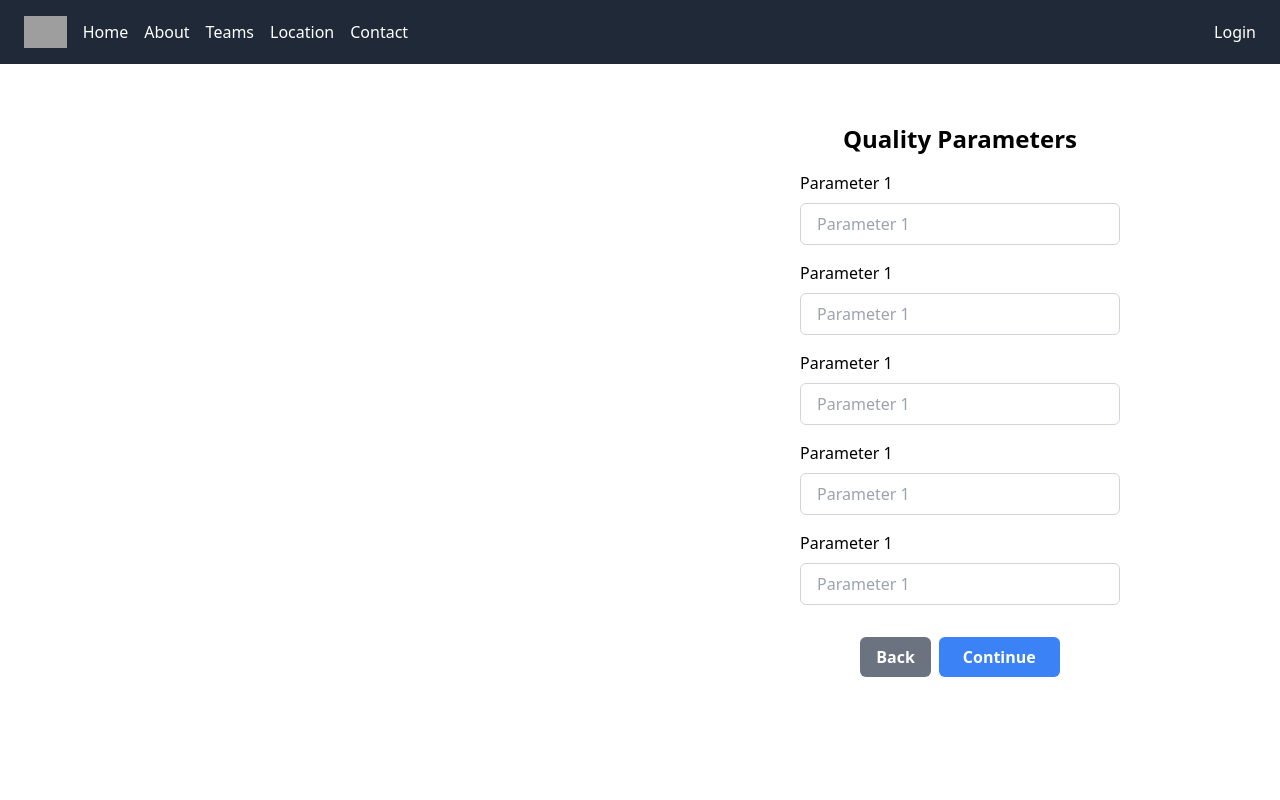
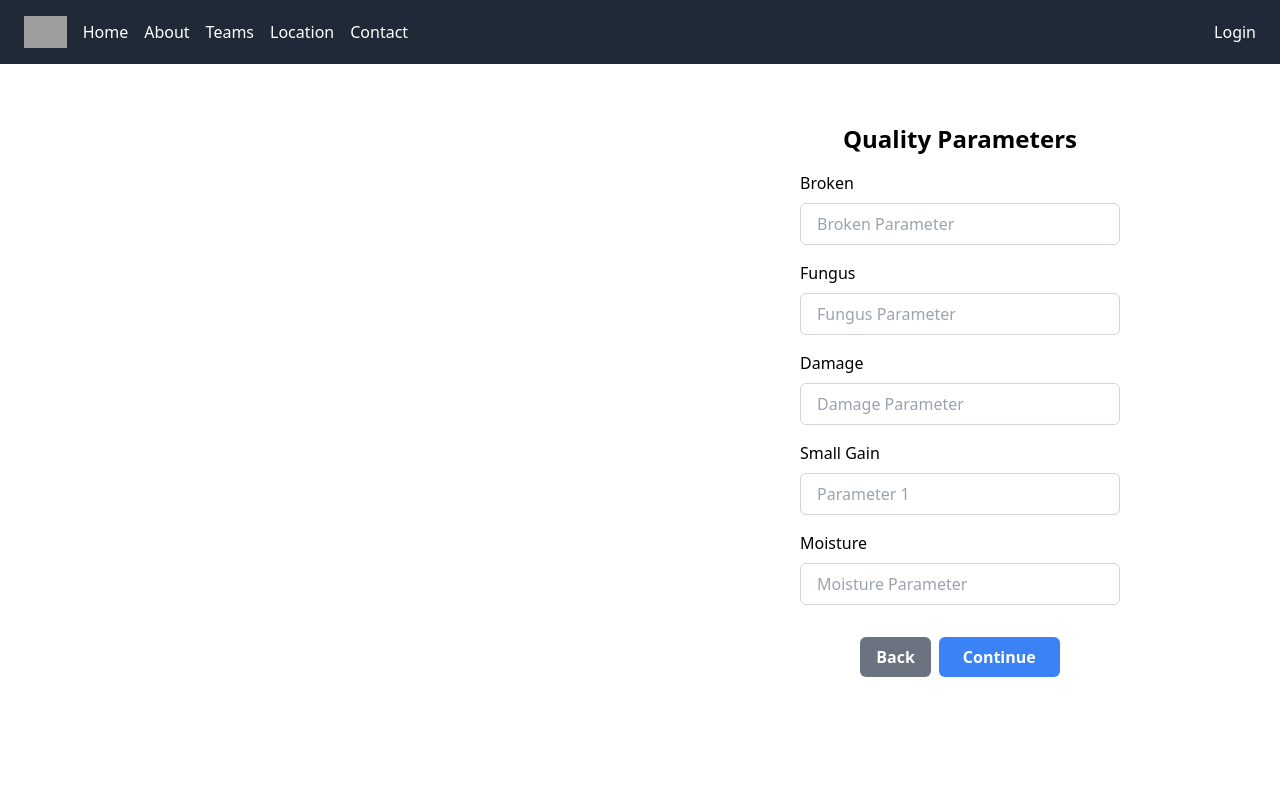
Before and after one commit to Santu-Hansariafood/hansariafarmer, a React (Create React App) app: page /quality-parameter in a window 1280 px wide. Shown: the top 800 px of the page. Built offline with nearby package versions, Linux system fonts and the light colour scheme; grey boxes are pictures that could not be loaded.

Commit message:
added the code on to the server

```diff
--- a/src/Address/Address.jsx
+++ b/src/Address/Address.jsx
@@ -15,7 +15,7 @@ const Address = () => {
   });
   const navigate = useNavigate();
   const location = useLocation();
-  const { farmerName, farmerId } = location.state || {};
+  const { farmerName, farmerId, selectedProducts } = location.state || {};
 
   const handleChange = (e) => {
     setAddress({ ...address, [e.target.name]: e.target.value });
@@ -29,15 +29,13 @@ const Address = () => {
         ...address,
       });
       console.log("Response:", response.data);
-      // Redirect to the quality parameter component
-      navigate("/quality-parameter");
+      navigate("/quality-parameter", { state: { farmerId, farmerName} });
     } catch (error) {
       console.error("Error saving address:", error);
     }
   };
 
   const handleBack = () => {
-    // Handle back action
     console.log("Go back...");
   };
 
@@ -47,7 +45,6 @@ const Address = () => {
         <Carousel/>
       </div>
       <div className="w-full md:w-1/2">
-        {/* Right Side - Address Form */}
         <div className="flex flex-col items-center justify-center h-full px-4">
           <h2 className="text-2xl font-bold mb-4">Pickup Location for {farmerName} </h2>
           <div className="w-full max-w-xs">
--- a/src/ProductList/ProductList.jsx
+++ b/src/ProductList/ProductList.jsx
@@ -40,7 +40,7 @@ const ProductList = () => {
           }
         );
         console.log("Response:", response.data);
-        navigate("/address-selection", { state: { farmerId, farmerName } });
+        navigate("/address-selection", { state: { farmerId, farmerName} });
       } catch (error) {
         console.error("Error saving products:", error);
       }
--- a/src/Quality/Quality.jsx
+++ b/src/Quality/Quality.jsx
@@ -1,29 +1,39 @@
 import React, { useState } from "react";
-import { useNavigate } from "react-router-dom";
+import { useNavigate, useLocation } from "react-router-dom";
+import axios from "axios";
 
 const Quality = () => {
   const [qualityParameters, setQualityParameters] = useState({
-    parameter1: "",
-    parameter2: "",
-    parameter3: "",
-    parameter4: "",
-    parameter5: ""
+    broken: "",
+    fungus: "",
+    damage: "",
+    smallgain: "",
+    moisture: ""
   });
   const navigate = useNavigate();
+  const location = useLocation();
+  const { farmerId, farmerName ,selectedProducts} = location.state || {};
 
   const handleChange = (e) => {
     setQualityParameters({ ...qualityParameters, [e.target.name]: e.target.value });
   };
 
-  const handleContinue = () => {
-    // Handle continue logic here
-    console.log("Quality Parameters:", qualityParameters);
-    // Redirect to the next step (if applicable)
-    navigate("/quantity");
+  const handleContinue = async () => {
+    try {
+      const response = await axios.post("http://localhost:3000/quality-parameter", {
+        farmerId,
+        farmerName,
+        ...qualityParameters
+      });
+      console.log("Quality Parameters:", qualityParameters);
+      console.log("Response:", response.data);
+      navigate("/quantity", { state: { farmerId, farmerName } });
+    } catch (error) {
+      console.error("Error saving quality parameters:", error);
+    }
   };
 
   const handleBack = () => {
-    // Handle back action
     console.log("Go back...");
   };
 
@@ -33,61 +43,59 @@ const Quality = () => {
         {/* Left Side - Carousel Component */}
       </div>
       <div className="w-full md:w-1/2">
-        {/* Right Side - Quality Parameters Form */}
         <div className="flex flex-col items-center justify-center h-full px-4">
-          <h2 className="text-2xl font-bold mb-4">Quality Parameters</h2>
+          <h2 className="text-2xl font-bold mb-4">Quality Parameters {farmerName}</h2>
           <div className="w-full max-w-xs">
-            <label htmlFor="parameter1" className="block mb-2">Parameter 1</label>
+            <label htmlFor="broken" className="block mb-2">Broken</label>
             <input
               type="text"
-              id="parameter1"
-              name="parameter1"
-              value={qualityParameters.parameter1}
+              id="broken"
+              name="broken"
+              value={qualityParameters.broken}
+              onChange={handleChange}
+              placeholder="Broken Parameter"
+              className="input-field mb-4 border border-gray-300 rounded-md px-4 py-2 w-80"
+            />
+            <label htmlFor="fungus" className="block mb-2">Fungus</label>
+            <input
+              type="text"
+              id="fungus"
+              name="fungus"
+              value={qualityParameters.fungus}
+              onChange={handleChange}
+              placeholder="Fungus Parameter"
+              className="input-field mb-4 border border-gray-300 rounded-md px-4 py-2 w-80"
+            />
+            <label htmlFor="damage" className="block mb-2">Damage</label>
+            <input
+              type="text"
+              id="damage"
+              name="damage"
+              value={qualityParameters.damage}
+              onChange={handleChange}
+              placeholder="Damage Parameter"
+              className="input-field mb-4 border border-gray-300 rounded-md px-4 py-2 w-80"
+            />
+            <label htmlFor="smallgain" className="block mb-2">Small Gain</label>
+            <input
+              type="text"
+              id="smallgain"
+              name="smallgain"
+              value={qualityParameters.smallgain}
               onChange={handleChange}
               placeholder="Parameter 1"
               className="input-field mb-4 border border-gray-300 rounded-md px-4 py-2 w-80"
             />
-            <label htmlFor="parameter1" className="block mb-2">Parameter 1</label>
+            <label htmlFor="moisture" className="block mb-2">Moisture</label>
             <input
               type="text"
-              id="parameter1"
-              name="parameter1"
-              value={qualityParameters.parameter1}
+              id="moisture"
+              name="moisture"
+              value={qualityParameters.moisture}
               onChange={handleChange}
-              placeholder="Parameter 1"
+              placeholder="Moisture Parameter"
               className="input-field mb-4 border border-gray-300 rounded-md px-4 py-2 w-80"
             />
-            <label htmlFor="parameter1" className="block mb-2">Parameter 1</label>
-            <input
-              type="text"
-              id="parameter1"
-              name="parameter1"
-              value={qualityParameters.parameter1}
-              onChange={handleChange}
-              placeholder="Parameter 1"
-              className="input-field mb-4 border border-gray-300 rounded-md px-4 py-2 w-80"
-            />
-            <label htmlFor="parameter1" className="block mb-2">Parameter 1</label>
-            <input
-              type="text"
-              id="parameter1"
-              name="parameter1"
-              value={qualityParameters.parameter1}
-              onChange={handleChange}
-              placeholder="Parameter 1"
-              className="input-field mb-4 border border-gray-300 rounded-md px-4 py-2 w-80"
-            />
-            <label htmlFor="parameter1" className="block mb-2">Parameter 1</label>
-            <input
-              type="text"
-              id="parameter1"
-              name="parameter1"
-              value={qualityParameters.parameter1}
-              onChange={handleChange}
-              placeholder="Parameter 1"
-              className="input-field mb-4 border border-gray-300 rounded-md px-4 py-2 w-80"
-            />
-            {/* Add similar input fields for parameter2, parameter3, parameter4, and parameter5 */}
           </div>
           <div className="flex justify-center w-full mt-4">
             <button
--- a/src/Quantity/Quantity.jsx
+++ b/src/Quantity/Quantity.jsx
@@ -1,5 +1,5 @@
 import React, { useState } from "react";
-import { useNavigate } from "react-router-dom";
+import { useNavigate, useLocation } from "react-router-dom";
 
 const Quantity = () => {
   const [quantity, setQuantity] = useState({
@@ -10,36 +10,36 @@ const Quantity = () => {
     totalPrice: 0
   });
   const [showButtons, setShowButtons] = useState(false);
-  const navigate = useNavigate(); // Import useNavigate from react-router-dom
+  const navigate = useNavigate();
+  const location = useLocation();
+  const { farmerId, farmerName, selectedProducts } = location.state || {};
 
   const handleChange = (e) => {
     const { name, value } = e.target;
     setQuantity({ ...quantity, [name]: value });
-    setShowButtons(false); // Reset showButtons when input changes
+    setShowButtons(false);
   };
 
   const calculateTotalPrice = () => {
     const { totalBags, ratePerTon, weightPerBag } = quantity;
-    const ratePerKg = ratePerTon / 1000; // Convert rate from ton to kg
-    const totalPrice = totalBags * weightPerBag * ratePerKg; // Total price calculation
-    const roundedTotalPrice = Math.round(totalPrice * 100) / 100; // Round to two decimal places
+    const ratePerKg = ratePerTon / 1000;
+    const totalPrice = totalBags * weightPerBag * ratePerKg;
+    const roundedTotalPrice = Math.round(totalPrice * 100) / 100;
     setQuantity({ ...quantity, totalPrice: roundedTotalPrice });
-    setShowButtons(true); // Show buttons after calculating total price
+    setShowButtons(true);
   };
 
   const handleConfirmOrder = () => {
-    // Redirect to the confirm page
     navigate("/confirm");
   };
 
   const handleBack = () => {
-    // Handle back action
     console.log("Go back...");
   };
 
   return (
     <div className="max-w-md mx-auto p-4 border border-gray-200 rounded-lg shadow-lg">
-      <h2 className="text-lg font-semibold mb-4">Quantity Component</h2>
+      <h2 className="text-lg font-semibold mb-4">Quantity Component {farmerName}</h2>
       <div className="mb-4">
         <label className="block text-gray-700">Product Name:</label>
         <input
```
